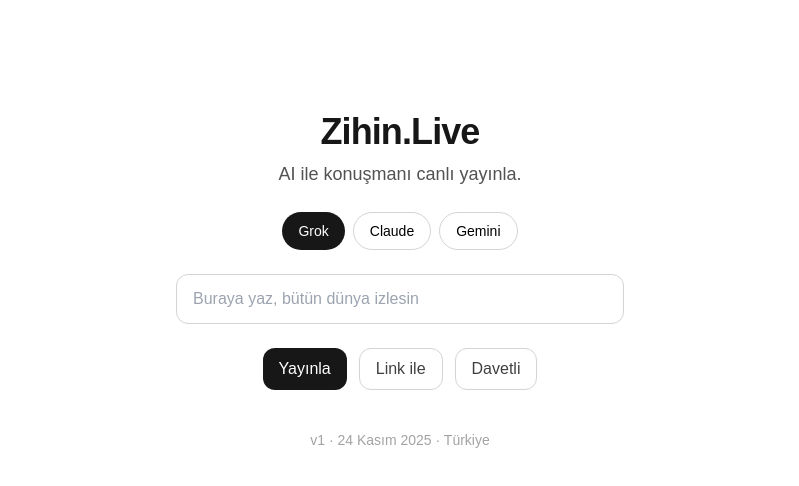
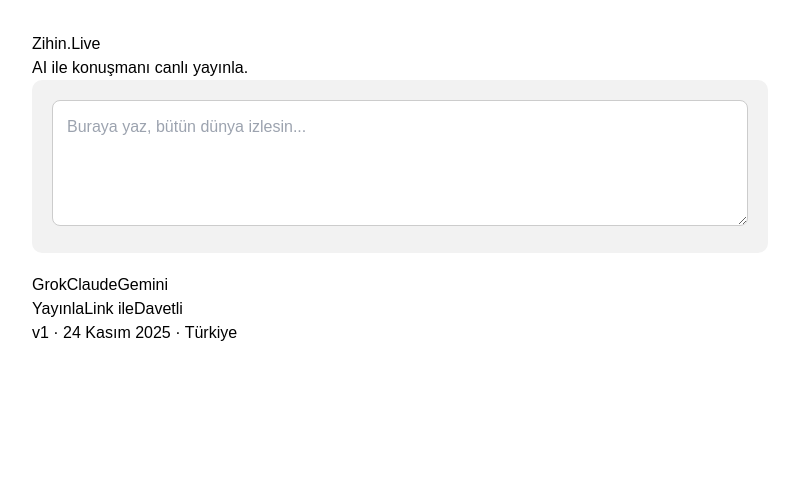
Before and after one commit to bayerkan80-ux/zihin-live, a Next.js app: page / in a window 1280 px wide. Shown: the top 486 px of the page, without its empty margins (240-1039 px from the left). Built offline with nearby package versions, Linux system fonts and the light colour scheme.

Commit message:
Update page.js

```diff
--- a/app/page.js
+++ b/app/page.js
@@ -1,59 +1,32 @@
 export default function Home() {
   return (
-    <main className="min-h-screen bg-white px-6 flex flex-col items-center">
+    <div>
+      <h1>Zihin.Live</h1>
+      <p>AI ile konuşmanı canlı yayınla.</p>
 
-      {/* Üst boşluk */}
-      <div className="h-20" />
-
-      {/* Başlık */}
-      <h1 className="text-4xl font-semibold tracking-tight text-neutral-900">
-        Zihin.Live
-      </h1>
-
-      {/* Alt açıklama */}
-      <p className="text-neutral-600 mt-2 text-lg">
-        AI ile konuşmanı canlı yayınla.
-      </p>
-
-      {/* Model seçimi */}
-      <div className="flex gap-2 mt-6">
-        <button className="px-4 py-2 text-sm rounded-full bg-neutral-900 text-white">
-          Grok
-        </button>
-        <button className="px-4 py-2 text-sm rounded-full border border-neutral-300">
-          Claude
-        </button>
-        <button className="px-4 py-2 text-sm rounded-full border border-neutral-300">
-          Gemini
-        </button>
+      {/* Prompt (metin giriş alanı) */}
+      <div className="prompt-box">
+        <textarea
+          placeholder="Buraya yaz, bütün dünya izlesin..."
+          rows="4"
+        ></textarea>
       </div>
 
-      {/* Giriş kutusu */}
-      <input
-        placeholder="Buraya yaz, bütün dünya izlesin"
-        className="mt-6 w-full max-w-md border border-neutral-300 rounded-xl px-4 py-3 text-neutral-700 focus:outline-none focus:ring-2 focus:ring-neutral-900"
-      />
-
-      {/* Yayın butonları */}
-      <div className="flex gap-3 mt-6">
-        <button className="px-4 py-2 rounded-xl bg-neutral-900 text-white hover:bg-neutral-800 transition">
-          Yayınla
-        </button>
-
-        <button className="px-4 py-2 rounded-xl border border-neutral-300 text-neutral-700 hover:bg-neutral-50">
-          Link ile
-        </button>
-
-        <button className="px-4 py-2 rounded-xl border border-neutral-300 text-neutral-700 hover:bg-neutral-50">
-          Davetli
-        </button>
+      {/* Yayın seçenekleri */}
+      <div className="button-row">
+        <button className="ai-button">Grok</button>
+        <button className="ai-button">Claude</button>
+        <button className="ai-button">Gemini</button>
       </div>
 
-      {/* Alt bilgi */}
-      <p className="text-neutral-400 mt-10 text-sm">
-        v1 · 24 Kasım 2025 · Türkiye
-      </p>
+      {/* Yayın kontrol butonları */}
+      <div className="button-row">
+        <button>Yayınla</button>
+        <button>Link ile</button>
+        <button>Davetli</button>
+      </div>
 
-    </main>
+      <p>v1 · 24 Kasım 2025 · Türkiye</p>
+    </div>
   );
 }
```
